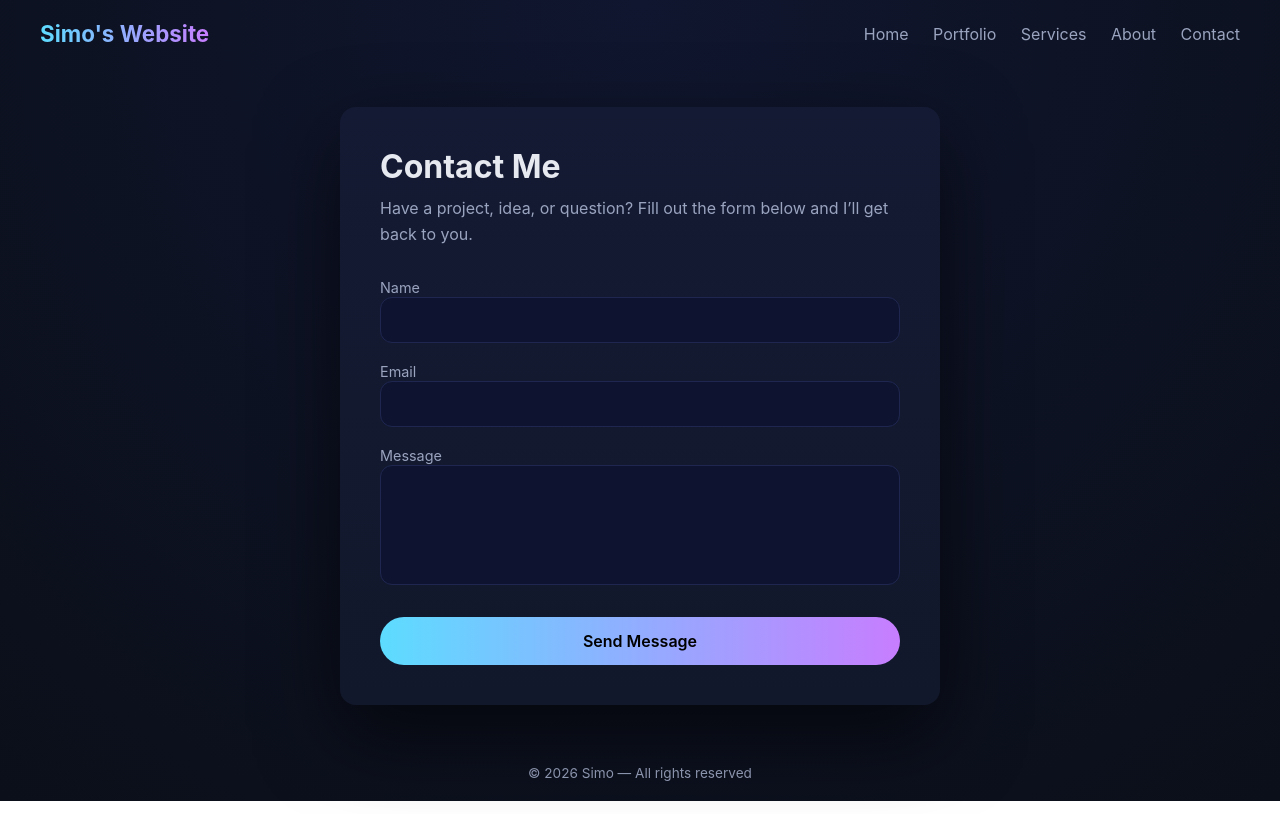
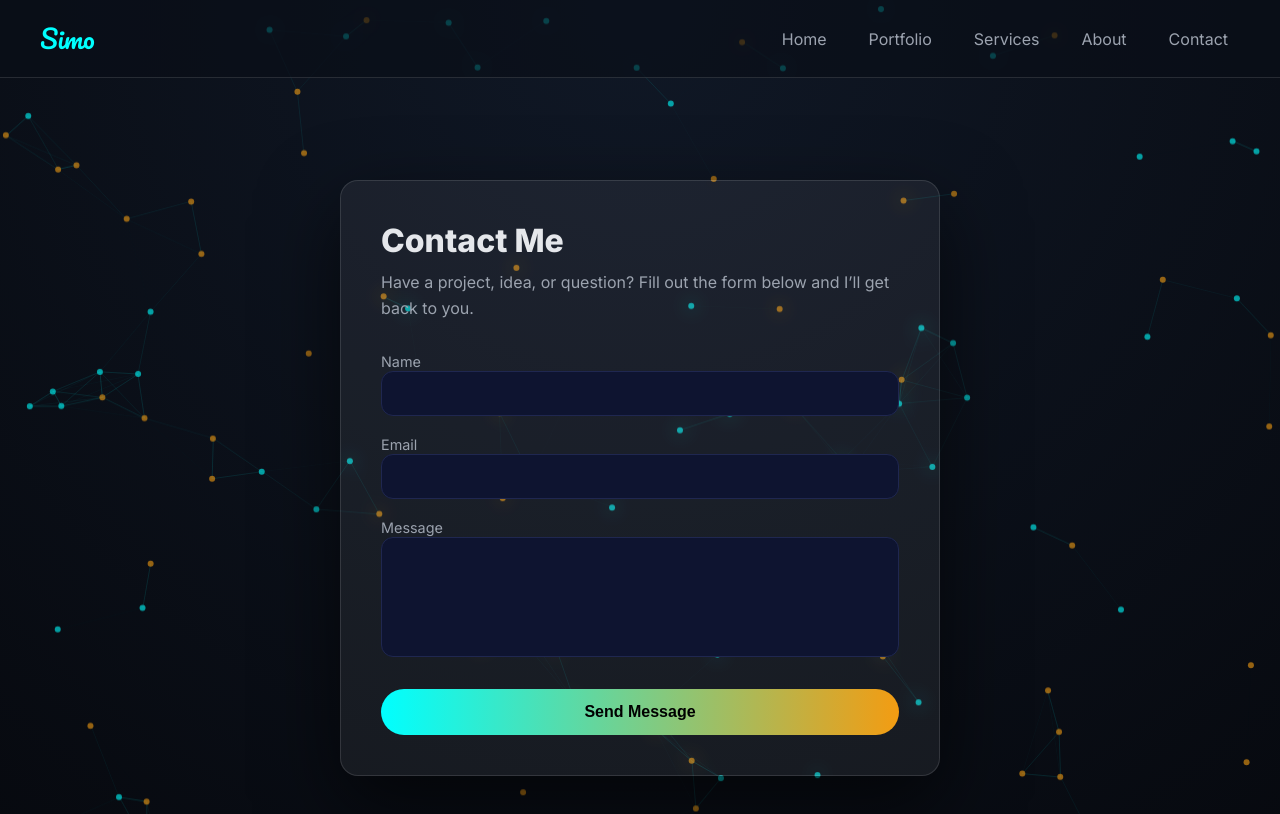
Before and after one commit to SEMO-EL/simoel-website, a plain HTML site: page contact.html in a window 1280 px wide. Shown: the top 814 px of the page. Drawn offline with nearby package versions, Linux system fonts and the light colour scheme.

Commit message:
Update contact.html

```diff
--- a/contact.html
+++ b/contact.html
@@ -1,187 +1,190 @@
 <!DOCTYPE html>
 <html lang="en">
 <head>
-  <meta charset="UTF-8" />
+<meta charset="UTF-8">
+<meta name="viewport" content="width=device-width, initial-scale=1.0">
 <title>Contact — Simo's Website</title>
-  <meta name="viewport" content="width=device-width, initial-scale=1.0" />
 
-  <!-- ===== STYLE ===== -->
+<!-- Fonts -->
+<link href="https://fonts.googleapis.com/css2?family=Inter:wght@300;400;600;800&family=Pacifico&display=swap" rel="stylesheet">
+
+<!-- Particles.js -->
+<script src="https://cdn.jsdelivr.net/npm/particles.js@2.0.0/particles.min.js"></script>
+
 <style>
 :root {
-      --bg: #0b0f19;
-      --card: #12182b;
-      --accent: #5ddcff;
-      --accent-2: #c77dff;
-      --text: #e6e9f0;
-      --muted: #9aa4bf;
-      --radius: 16px;
-      --transition: 0.4s ease;
+  --bg-main: #0a0f17;
+  --bg-glass: rgba(255,255,255,0.06);
+  --accent-cyan: #00ffff;
+  --accent-warm: #f39c12;
+  --text-main: #e5e7eb;
+  --text-muted: #9ca3af;
+  --border-glass: rgba(255,255,255,0.12);
+  --radius: 18px;
 }
 
-    * {
-      box-sizing: border-box;
-      margin: 0;
-      padding: 0;
-      font-family: "Inter", system-ui, sans-serif;
+* { margin:0; padding:0; box-sizing:border-box; }
+
+body {
+  font-family:'Inter',sans-serif;
+  min-height:100vh;
+  background: radial-gradient(circle at top, #101826, #06080d);
+  color: var(--text-main);
+  overflow-x:hidden;
+  scroll-behavior: smooth;
+  display:flex;
+  flex-direction:column;
+  opacity:0;
+  animation: pageFadeIn 0.7s ease forwards;
 }
 
-    body {
-      min-height: 100vh;
-      background: radial-gradient(circle at top, #10162f, var(--bg));
-      color: var(--text);
-      display: flex;
-      flex-direction: column;
-      overflow-x: hidden;
+.fade-out { animation: pageFadeOut 0.4s ease forwards; }
+
+@keyframes pageFadeIn { from{opacity:0; transform:translateY(6px);} to{opacity:1; transform:translateY(0);} }
+@keyframes pageFadeOut { from{opacity:1;} to{opacity:0;} }
+
+#particles-js { position:fixed; inset:0; z-index:-1; }
+
+/* ===== NAVBAR ===== */
+header.navbar {
+  position:fixed;
+  top:0;
+  width:100%;
+  padding:16px 40px;
+  display:flex;
+  justify-content:space-between;
+  align-items:center;
+  backdrop-filter:blur(12px);
+  background: rgba(10,15,23,0.65);
+  border-bottom:1px solid var(--border-glass);
+  z-index:100;
 }
 
-    /* ===== NAVBAR ===== */
-    header {
-      padding: 20px 40px;
-      display: flex;
-      justify-content: space-between;
-      align-items: center;
+header .logo {
+  font-family:'Pacifico', cursive;
+  font-size:1.6rem;
+  color: var(--accent-cyan);
 }
 
-    header h1 {
-      font-size: 1.4rem;
-      font-weight: 700;
-      background: linear-gradient(90deg, var(--accent), var(--accent-2));
-      -webkit-background-clip: text;
-      -webkit-text-fill-color: transparent;
+header nav { display:flex; gap:18px; }
+
+header nav a {
+  text-decoration:none;
+  color: var(--text-muted);
+  padding:6px 12px;
+  border-radius:8px;
+  transition:0.3s;
+  font-weight:500;
 }
 
-    nav a {
-      margin-left: 20px;
-      text-decoration: none;
-      color: var(--muted);
-      transition: var(--transition);
+header nav a:hover {
+  color: var(--accent-cyan);
+  background: rgba(0,255,255,0.08);
+  box-shadow:0 0 15px rgba(0,255,255,0.25);
 }
 
-    nav a:hover {
-      color: var(--accent);
-    }
-
-    /* ===== MAIN ===== */
+/* ===== MAIN CONTACT CARD ===== */
 main {
-      flex: 1;
-      display: grid;
-      place-items: center;
-      padding: 40px 20px;
+  flex:1;
+  display:grid;
+  place-items:center;
+  padding:180px 20px 80px;
 }
 
 .contact-card {
-      width: 100%;
-      max-width: 600px;
-      background: linear-gradient(180deg, #141a33, var(--card));
+  background: var(--bg-glass);
+  border:1px solid var(--border-glass);
   border-radius: var(--radius);
-      padding: 40px;
-      box-shadow: 0 30px 80px rgba(0, 0, 0, 0.6);
-      animation: fadeUp 0.8s ease forwards;
+  padding:40px;
+  max-width:600px;
+  width:100%;
+  box-shadow:0 30px 80px rgba(0,0,0,0.6);
+  backdrop-filter:blur(10px);
+  opacity:0;
+  transform:translateY(30px);
+  transition:0.6s;
 }
 
-    @keyframes fadeUp {
-      from {
-        opacity: 0;
-        transform: translateY(30px);
-      }
-      to {
-        opacity: 1;
-        transform: translateY(0);
-      }
-    }
+.contact-card.active { opacity:1; transform:translateY(0); }
 
 .contact-card h2 {
-      font-size: 2rem;
-      margin-bottom: 10px;
+  font-size:2rem;
+  margin-bottom:10px;
 }
 
 .contact-card p {
-      color: var(--muted);
-      margin-bottom: 30px;
-      line-height: 1.6;
+  color: var(--text-muted);
+  margin-bottom:30px;
+  line-height:1.6;
 }
 
-    /* ===== FORM ===== */
-    form {
-      display: grid;
-      gap: 18px;
+/* FORM */
+form { display:grid; gap:18px; }
+
+label { font-size:0.9rem; color:var(--text-muted); }
+
+input, textarea {
+  width:100%;
+  padding:14px 16px;
+  background: #0e1430;
+  border:1px solid #1f2750;
+  border-radius:12px;
+  color:var(--text-main);
+  outline:none;
+  transition:0.3s ease;
 }
 
-    label {
-      font-size: 0.9rem;
-      color: var(--muted);
+input:focus, textarea:focus {
+  border-color: var(--accent-cyan);
+  box-shadow:0 0 0 2px rgba(0,255,255,0.2);
 }
 
-    input,
-    textarea {
-      width: 100%;
-      padding: 14px 16px;
-      background: #0e1430;
-      border: 1px solid #1f2750;
-      border-radius: 12px;
-      color: var(--text);
-      outline: none;
-      transition: var(--transition);
-    }
-
-    input:focus,
-    textarea:focus {
-      border-color: var(--accent);
-      box-shadow: 0 0 0 2px rgba(93, 220, 255, 0.2);
-    }
-
-    textarea {
-      resize: none;
-      min-height: 120px;
-    }
+textarea { resize:none; min-height:120px; }
 
 button {
-      margin-top: 10px;
-      padding: 14px;
-      font-size: 1rem;
-      font-weight: 600;
-      border: none;
-      border-radius: 999px;
-      background: linear-gradient(90deg, var(--accent), var(--accent-2));
-      color: #000;
-      cursor: pointer;
+  margin-top:10px;
+  padding:14px;
+  font-size:1rem;
+  font-weight:600;
+  border:none;
+  border-radius:999px;
+  background: linear-gradient(90deg, var(--accent-cyan), var(--accent-warm));
+  color:#000;
+  cursor:pointer;
   transition: transform 0.25s ease, box-shadow 0.25s ease;
 }
 
 button:hover {
   transform: translateY(-2px);
-      box-shadow: 0 12px 30px rgba(93, 220, 255, 0.4);
+  box-shadow:0 12px 30px rgba(0,255,255,0.4);
 }
 
-    /* ===== STATUS ===== */
-    .status {
-      margin-top: 15px;
-      font-size: 0.9rem;
-      display: none;
+/* STATUS */
+.status { margin-top:15px; font-size:0.9rem; display:none; }
+.status.success { color:#7dffb3; }
+.status.error { color:#ff7d7d; }
+
+/* FOOTER */
+footer {
+  text-align:center;
+  padding:40px;
+  color: var(--text-muted);
+  border-top:1px solid var(--border-glass);
 }
 
-    .status.success {
-      color: #7dffb3;
-    }
-
-    .status.error {
-      color: #ff7d7d;
-    }
-
-    /* ===== FOOTER ===== */
-    footer {
-      text-align: center;
-      padding: 20px;
-      color: var(--muted);
-      font-size: 0.85rem;
+/* RESPONSIVE */
+@media(max-width:768px){
+  .contact-card{padding:30px;}
+  header.navbar{padding:16px 20px;}
 }
 </style>
 </head>
 
 <body>
-  <!-- ===== HEADER ===== -->
-  <header>
-    <h1>Simo's Website</h1>
+<div id="particles-js"></div>
+
+<header class="navbar">
+  <div class="logo">Simo</div>
   <nav>
     <a href="index.html">Home</a>
     <a href="portfolio.html">Portfolio</a>
@@ -191,32 +194,24 @@
   </nav>
 </header>
 
-  <!-- ===== MAIN ===== -->
 <main>
-    <div class="contact-card">
+  <div class="contact-card reveal">
     <h2>Contact Me</h2>
-      <p>
-        Have a project, idea, or question?
-        Fill out the form below and I’ll get back to you.
-      </p>
+    <p>Have a project, idea, or question? Fill out the form below and I’ll get back to you.</p>
 
-      <!-- FORM SUBMIT -->
     <form id="contactForm">
       <div>
         <label>Name</label>
-          <input type="text" name="name" required />
+        <input type="text" name="name" required>
       </div>
-
       <div>
         <label>Email</label>
-          <input type="email" name="email" required />
+        <input type="email" name="email" required>
       </div>
-
       <div>
         <label>Message</label>
         <textarea name="message" required></textarea>
       </div>
-
       <button type="submit">Send Message</button>
       <div class="status success">Message sent successfully ✔</div>
       <div class="status error">Something went wrong. Try again.</div>
@@ -224,42 +219,62 @@
   </div>
 </main>
 
-  <!-- ===== FOOTER ===== -->
 <footer>
   © 2026 Simo — All rights reserved
 </footer>
 
-  <!-- ===== SCRIPT ===== -->
 <script>
+/* PARTICLES */
+particlesJS("particles-js",{
+  particles:{number:{value:80},color:{value:["#00ffff","#f39c12"]},
+    opacity:{value:0.6},size:{value:3},line_linked:{enable:true,color:"#00ffff",opacity:0.2},move:{speed:2}
+  },
+});
+
+/* SCROLL REVEAL */
+const reveals = document.querySelectorAll(".reveal");
+window.addEventListener("scroll",()=>{
+  reveals.forEach(el=>{
+    const top=el.getBoundingClientRect().top;
+    if(top<window.innerHeight-80) el.classList.add("active");
+  });
+});
+
+/* PAGE TRANSITION */
+document.querySelectorAll("a").forEach(link=>{
+  link.addEventListener("click",e=>{
+    const href=link.getAttribute("href");
+    if(!href||href.startsWith("#")) return;
+    e.preventDefault();
+    document.body.classList.add("fade-out");
+    setTimeout(()=>window.location.href=href,400);
+  });
+});
+
+/* FORM SUBMISSION */
 const form = document.getElementById("contactForm");
 const success = document.querySelector(".status.success");
 const error = document.querySelector(".status.error");
 
-    form.addEventListener("submit", async (e) => {
+form.addEventListener("submit", async (e)=>{
   e.preventDefault();
-
-      success.style.display = "none";
-      error.style.display = "none";
+  success.style.display="none";
+  error.style.display="none";
 
   const formData = new FormData(form);
 
-      try {
+  try{
     const response = await fetch("https://formsubmit.co/ajax/elomaris310@gmail.com", {
-          method: "POST",
-          headers: {
-            "Accept": "application/json"
-          },
+      method:"POST",
+      headers:{"Accept":"application/json"},
       body: formData
     });
-
-        if (response.ok) {
-          success.style.display = "block";
+    if(response.ok){
+      success.style.display="block";
       form.reset();
-        } else {
-          error.style.display = "block";
-        }
-      } catch {
-        error.style.display = "block";
+    }else{ error.style.display="block"; }
+  }catch{
+    error.style.display="block";
   }
 });
 </script>
```
Lines whose indentation alone changed are shown as unchanged.
